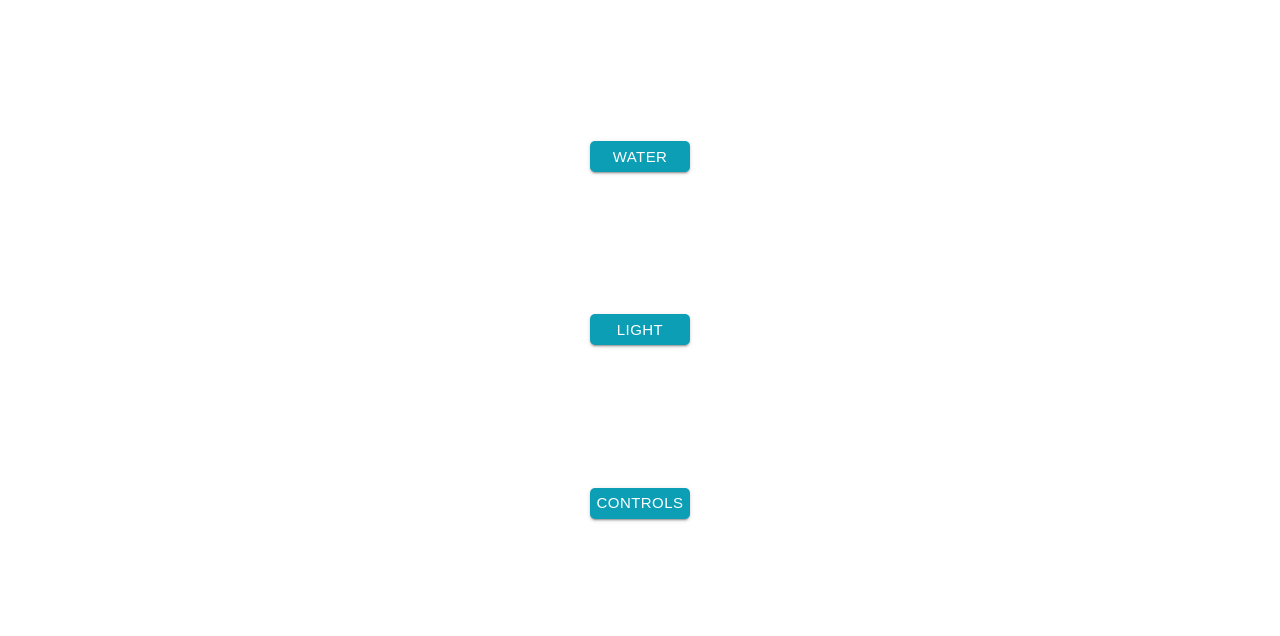
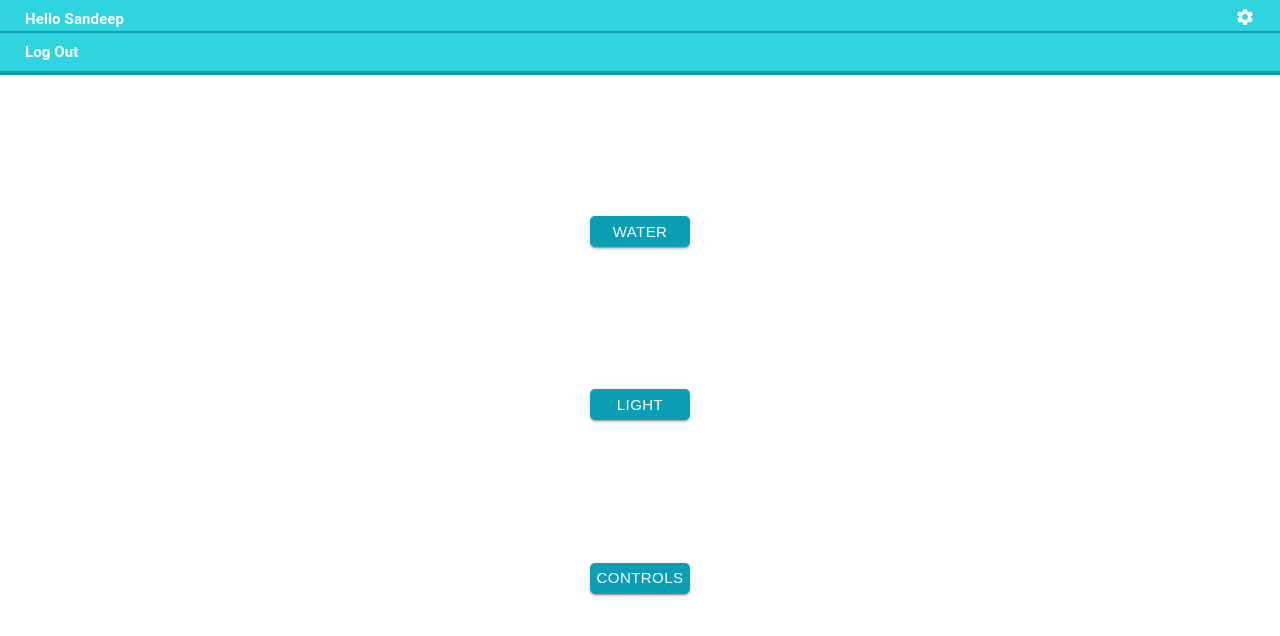
Before and after one commit to Igor-Orescanin/final_project, a React (Create React App) app in the folder client/: page /welcome in a window 1280 px wide. Shown: the top 636 px of the page. Built offline with nearby package versions, Linux system fonts and the light colour scheme.

Commit message:
new folders and styles and navbar

```diff
--- /dev/null
+++ b/client/src/components/Nav/Navbar.js
@@ -0,0 +1,44 @@
+import React from 'react'
+import useStyles from './styles';
+import { Container } from '@material-ui/core';
+import SettingsIcon from '@material-ui/icons/Settings';
+import { Typography } from '@material-ui/core';
+
+function Navbar() {
+    const classes = useStyles();
+    return (
+         <Container className={classes.navContainer}>
+
+            <div className={classes.secondaryNav}>
+            <Typography variant="h6" component="h6" className={classes.typo} >
+                Hello Sandeep
+            </Typography>
+            <SettingsIcon fontSize="small" className={classes.icon}  />
+
+             </div>
+             <div className={classes.primaryNav}>
+             <Typography variant="h6" component="h6" className={classes.typo} >
+                 Log Out
+             </Typography>
+             </div>
+         </Container>
+
+        //  <Container className={classes.navbar} >
+
+        //      <div className={classes.navTop}>
+        //          <p>Hello Sandeep</p>
+        //          <SettingsIcon />
+        //      </div>
+
+        //      <div className={classes.navBottom}>
+        //          <li>Home</li>
+        //          <li>History</li>
+        //          <li>SignOut</li>
+        //      </div>
+
+        //  </Container>
+
+    )
+}
+
+export default Navbar
--- /dev/null
+++ b/client/src/components/Nav/styles.js
@@ -0,0 +1,47 @@
+import { makeStyles } from "@material-ui/core/styles";
+
+
+import image from '../../image/background_mobile.svg'
+
+
+export default makeStyles((theme) => ({
+
+  navContainer:{
+    padding:'0px',
+    backgroundColor:'#30D4DE',
+    height:'75px',
+    borderBottom:'4px solid #0C9EB5',
+    display: 'flex',
+    flexDirection: 'column  ',
+    justifyContent:'center'
+  },
+
+  secondaryNav:{
+    borderBottom:'2px solid #0C9EB5',
+    display: 'flex',
+    justifyContent: 'space-between',
+    alignContent:'center',
+  },
+
+  icon:{
+    marginRight:'25px' ,
+    color:'#ffffff'
+  },
+
+  primaryNav:{
+    marginTop:'7px',
+    display: 'flex',
+    justifyContent: 'space-between',
+    alignContent:'center',
+
+  },
+
+  typo:{
+    marginLeft:'25px' ,
+    fontSize: '15px',
+     fontWeight:700,
+     color:'#ffffff'
+  }
+
+
+}))
--- a/client/src/components/Navbar.js
+++ /dev/null
@@ -1,44 +0,0 @@
-import React from 'react'
-import useStyles from './styles';
-import { Container } from '@material-ui/core';
-import SettingsIcon from '@material-ui/icons/Settings';
-import { Typography } from '@material-ui/core';
-
-function Navbar() {
-    const classes = useStyles();
-    return (
-        <Container className={classes.navContainer}>
-
-            <div className={classes.secondaryNav}>
-            <Typography variant="h6" component="h6" className={classes.typo} >
-                Hello Sandeep
-            </Typography>
-            <SettingsIcon fontSize="small" className={classes.icon}  />
-
-            </div>
-            <div className={classes.primaryNav}>
-            <Typography variant="h6" component="h6" className={classes.typo} >
-                Log Out
-            </Typography>
-            </div>
-        </Container>
-
-        // <Container className={classes.navbar} >
-
-        //     <div className={classes.navTop}>
-        //         <p>Hello Sandeep</p>
-        //         <SettingsIcon />
-        //     </div>
-
-        //     <div className={classes.navBottom}>
-        //         <li>Home</li>
-        //         <li>History</li>
-        //         <li>SignOut</li>
-        //     </div>
-
-        // </Container>
-
-    )
-}
-
-export default Navbar
--- a/client/src/components/Welcome.js
+++ /dev/null
@@ -1,20 +0,0 @@
-import React from 'react'
-import Button from '@material-ui/core/Button'; //button
-import useStyles from './styles';
-import { Container } from '@material-ui/core'
-import { BrowserRouter, Link, Route } from 'react-router-dom'
-
-function Welcome() {
-    const classes = useStyles();
-    return (
-        <Container className={classes.welcome} >
-        <div className={classes.welcomeBtn}>
-             <Button className={classes.buttonWel} variant="contained" color="primary">Water</Button>
-             <Button className={classes.buttonWel} variant="contained" color="primary">Light</Button>
-             <Button className={classes.buttonWel} variant="contained" color="primary">Controls</Button>
-        </div>
-        </Container>
-    )
-}
-
-export default Welcome
--- a/client/src/components/SignIn.js
+++ b/client/src/components/signIn/SignIn.js
@@ -14,7 +14,7 @@ import TextField from '@material-ui/core/TextField';
 //import Link from '@material-ui/core/Link';
 
 
-import '../App.css';
+import '../../App.css';
 
 
 import { createMuiTheme, ThemeProvider } from '@material-ui/core';
--- a/client/src/components/styles.js
+++ b/client/src/components/signIn/styles.js
@@ -1,7 +1,9 @@
 import { Typography } from "@material-ui/core";
 import { makeStyles } from "@material-ui/core/styles";
 
-import image from '../image/background_mobile.svg'
+
+import image from '../../image/background_mobile.svg'
+
 
 export default makeStyles((theme) => ({
 
--- /dev/null
+++ b/client/src/components/welcome/Welcome.js
@@ -0,0 +1,40 @@
+import React from "react";
+import Button from "@material-ui/core/Button"; //button
+import useStyles from "./styles";
+
+import { makeStyles } from '@material-ui/core/styles';
+import { Container } from "@material-ui/core";
+import { BrowserRouter, Link, Route } from "react-router-dom";
+import Navbar from "../Nav/Navbar.js";
+
+
+import '../../App.css';
+
+function Welcome() {
+  const classes = useStyles();
+  return (
+    <>
+      <Navbar />
+
+      <Container className={classes.welcome}>
+          <div className={classes.welcomeBtn}>
+              <Button
+                className={classes.buttonWel} variant="contained" color="primary">
+             Water
+          </Button>
+          <Button
+            className={classes.buttonWel} variant="contained" color="primary">
+            Light
+          </Button>
+          <Button className={classes.buttonWel} variant="contained" color="primary">
+            Controls
+          </Button>
+        </div>
+        <div  className={classes.background}>
+        </div>
+      </Container>
+    </>
+  );
+}
+
+export default Welcome;
--- /dev/null
+++ b/client/src/components/welcome/styles.js
@@ -0,0 +1,42 @@
+import { makeStyles } from "@material-ui/core/styles";
+
+import image from '../../image/background_mobile.svg'
+
+
+
+
+
+export default makeStyles((theme) => ({
+
+    welcomeBtn: {
+      display: 'flex',
+      flexDirection: 'column',
+      alignItems: 'center',
+      justifyContent: 'space-around',
+      height: '520px'
+
+    },
+
+    buttonWel: {
+      marginTop: '140px',
+      width: '80px',
+      height: '31px',
+      borderRadius: '5px',
+      fontFamily: ("Roboto", "Helvetica", "Arial", 'sans-serif'),
+      paddingLeft: '50px',
+      paddingRight: '50px',
+      backgroundColor: "#0C9EB5",
+      color: 'white',
+      fontSize: '15px'
+    },
+
+    background:{
+        backgroundImage: `url(${image})`,
+    },
+
+
+
+
+
+
+  }))
```
Also changed, not shown: client/src/App.js (+6 -4 lines).
